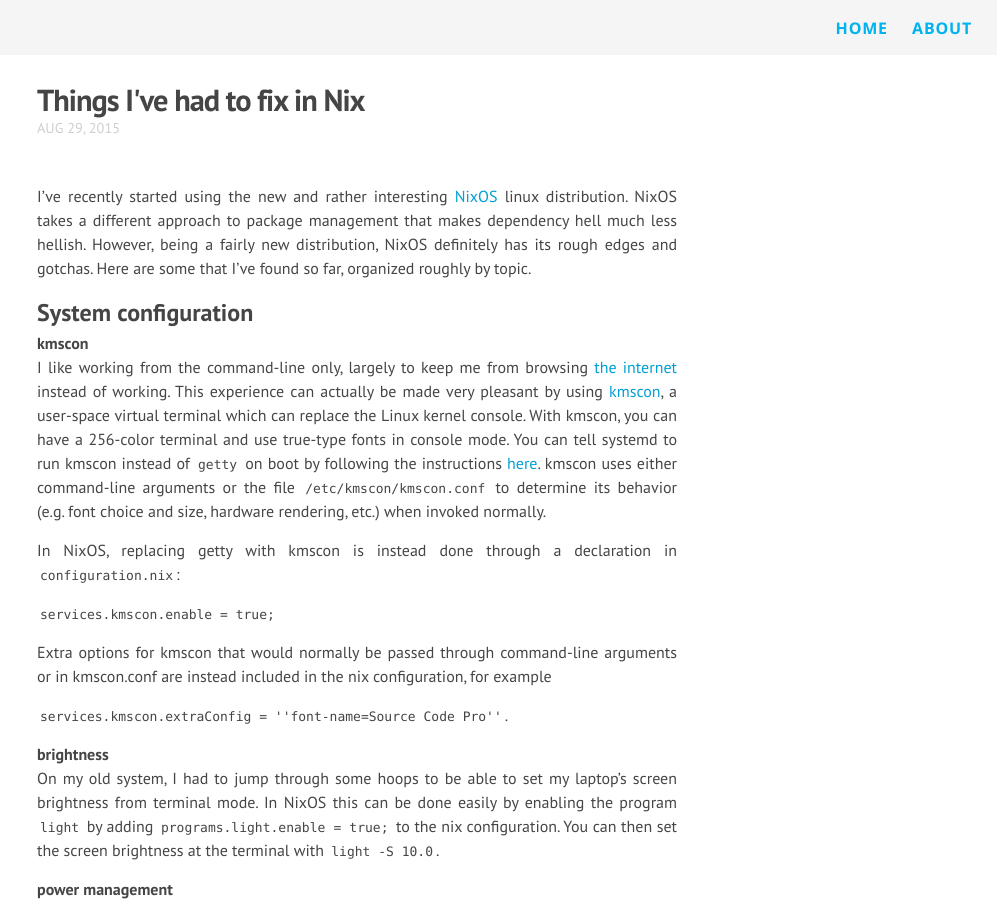
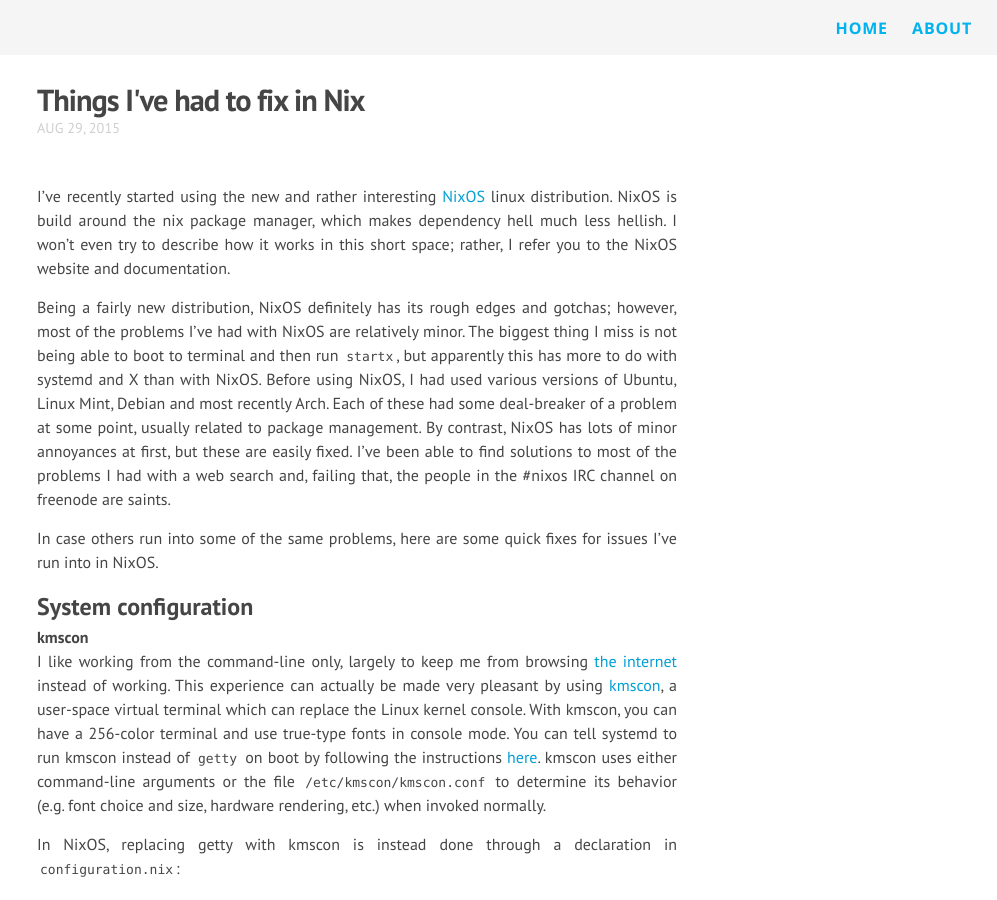
Before and after one commit to danshapero/danshapero.github.io, a Jekyll site: the page built from _posts/2015-08-29-nix-fixes.md, in a window 1280 px wide and 900 px high. Shown: the whole window, without its empty margins (283-1280 px from the left). Built offline with Jekyll 4.4.1, drawn with Linux system fonts in a browser that asks for light colours; nearby versions of some CDN libraries; some of the changed text lies outside the part shown.

Commit message:
Added a bit about python2/python3/ipython

```diff
--- a/_posts/2015-08-29-nix-fixes.md
+++ b/_posts/2015-08-29-nix-fixes.md
@@ -5,14 +5,21 @@
 categories: nix
 ---
 
-I've recently started using the new and rather interesting [NixOS]() linux distribution.
-NixOS takes a different approach to package management that makes dependency hell much less hellish.
-However, being a fairly new distribution, NixOS definitely has its rough edges and gotchas.
-Here are some that I've found so far, organized roughly by topic.
+I've recently started using the new and rather interesting [NixOS](http://www.nixos.org) linux distribution.
+NixOS is build around the nix package manager, which makes dependency hell much less hellish.
+I won't even try to describe how it works in this short space; rather, I refer you to the NixOS website and documentation.
+
+Being a fairly new distribution, NixOS definitely has its rough edges and gotchas; however, most of the problems I've had with NixOS are relatively minor.
+The biggest thing I miss is not being able to boot to terminal and then run `startx`, but apparently this has more to do with systemd and X than with NixOS.
+Before using NixOS, I had used various versions of Ubuntu, Linux Mint, Debian and most recently Arch.
+Each of these had some deal-breaker of a problem at some point, usually related to package management.
+By contrast, NixOS has lots of minor annoyances at first, but these are easily fixed.
+I've been able to find solutions to most of the problems I had with a web search and, failing that, the people in the #nixos IRC channel on freenode are saints.
+
+In case others run into some of the same problems, here are some quick fixes for issues I've run into in NixOS.
 
 
 ## System configuration
-
 
 #### kmscon
 I like working from the command-line only, largely to keep me from browsing [the internet](www.cuteoverload.com) instead of working.
@@ -121,6 +128,11 @@
 Guess how long it took me to figure out that little tidbit.
 
 
-#### opam, quicklisp, rvm
+#### opam, quicklisp, rvm, pip
 Some language-specific package managers, like `opam` for OCaml and `quicklisp` for Common Lisp, seem to work when installed by hand.
 For Ruby, on the other hand, I haven't had any luck getting `rvm` or `gem` to work from either the manual shell-script installation, or by installing through nix.
+
+
+#### ipython, python2, python3
+I installed Python and IPython in a haphazard order and wound up with the slightly annoying issue that IPython would only use Python 3.4, with no way of using Python 2.7.
+Installing Python 2.7 and 3.4 first, then installing `ipython` and `ipython3` after fixed this.
```
